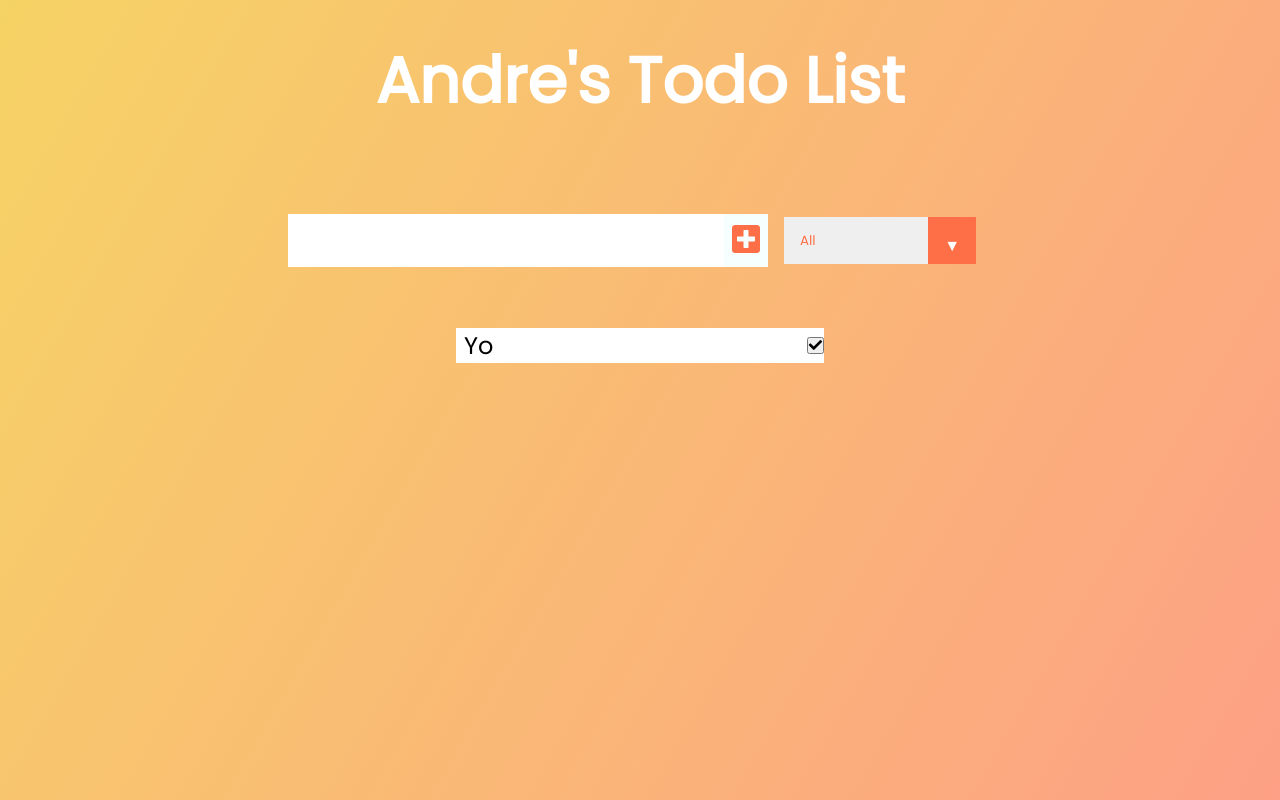
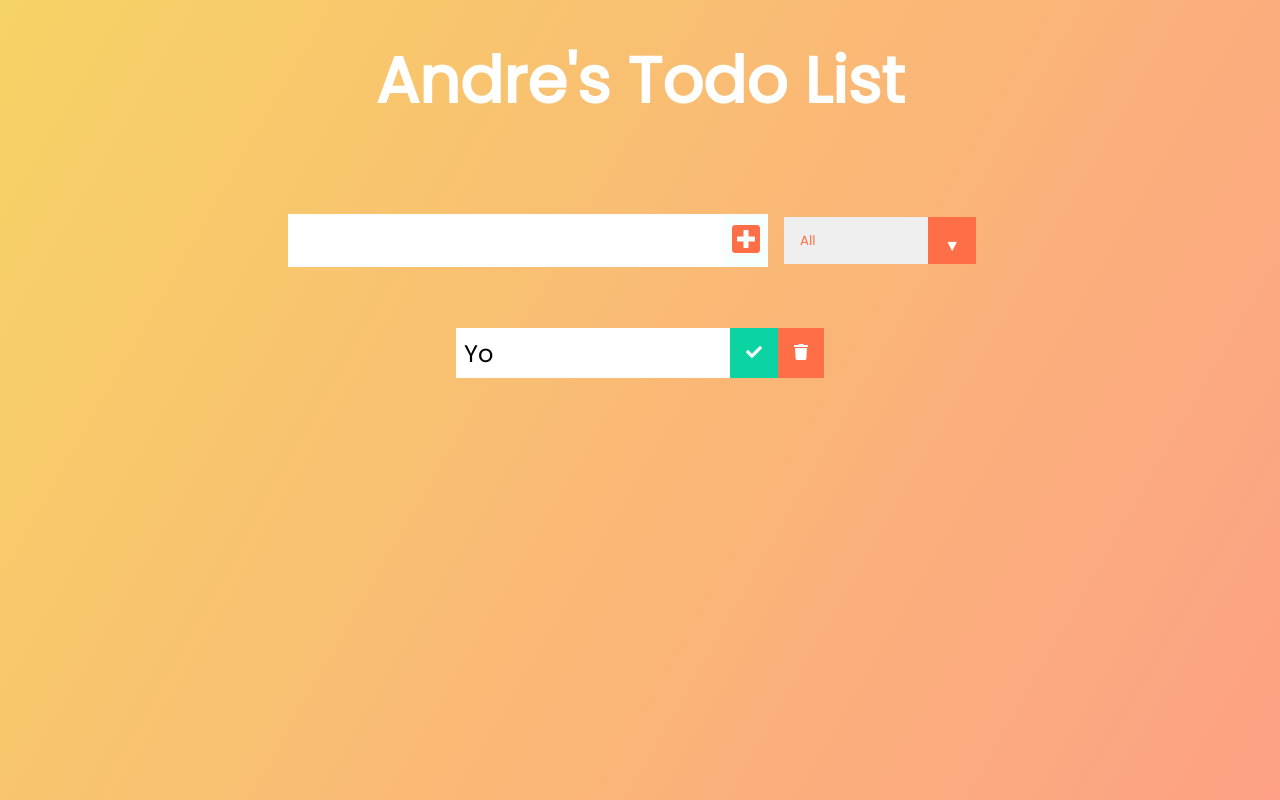
Before and after one commit to Dang3rZone/To-do-List, a React (Create React App) app: page / in a window 1280 px wide. Built offline with nearby package versions, Linux system fonts and the light colour scheme.

Commit message:
added i tags for the icons

```diff
--- a/src/components/Todo.js
+++ b/src/components/Todo.js
@@ -4,7 +4,12 @@
   return (
     <div className="todo">
       <li className="todo-item">Yo</li>
-      <button className="fas fa-check"></button>
+      <button className="complete-btn">
+        <i className="fas fa-check"></i>
+      </button>
+      <button className="trash-btn">
+        <i className="fas fa-trash"></i>
+      </button>
     </div>
   );
 };
```
